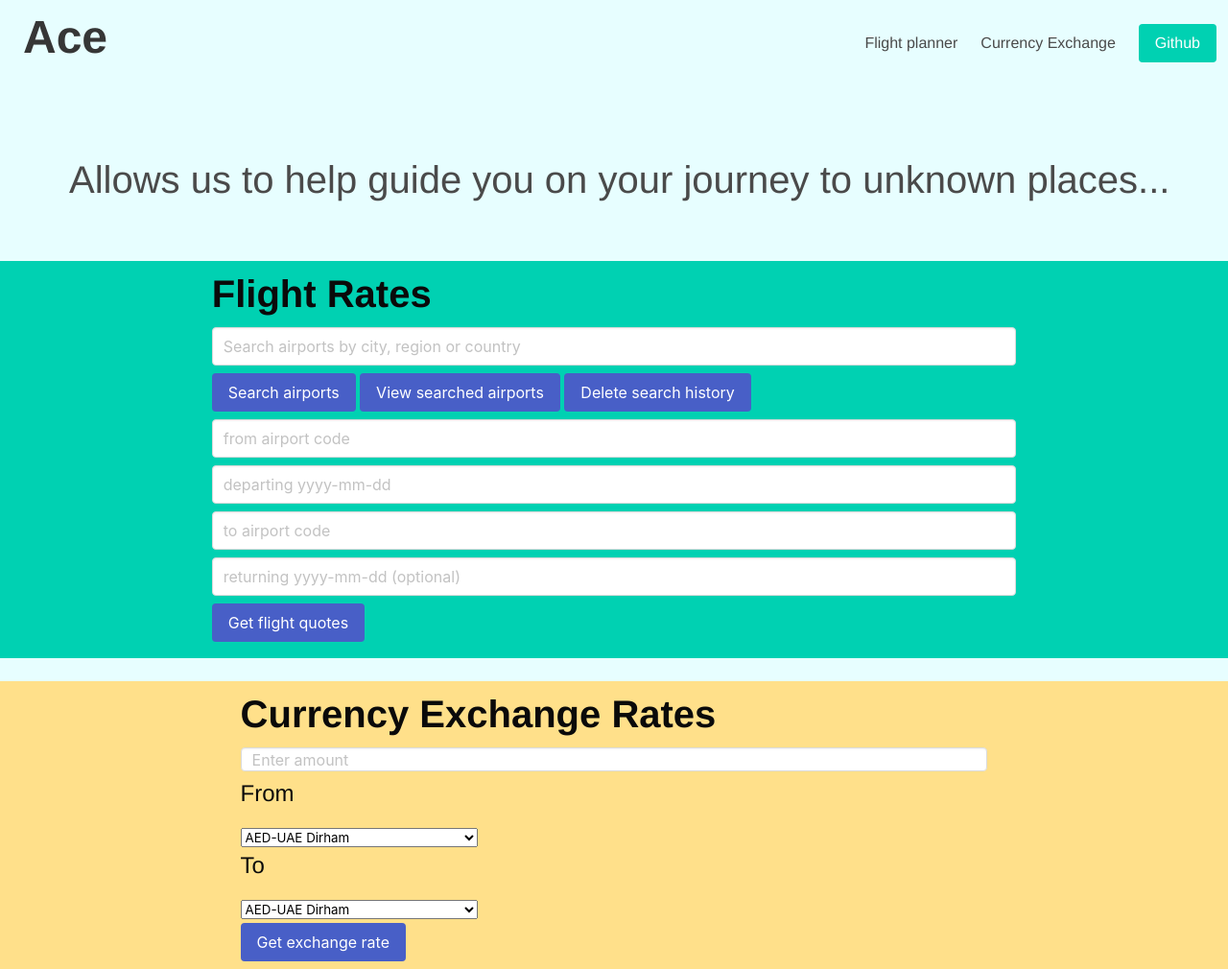
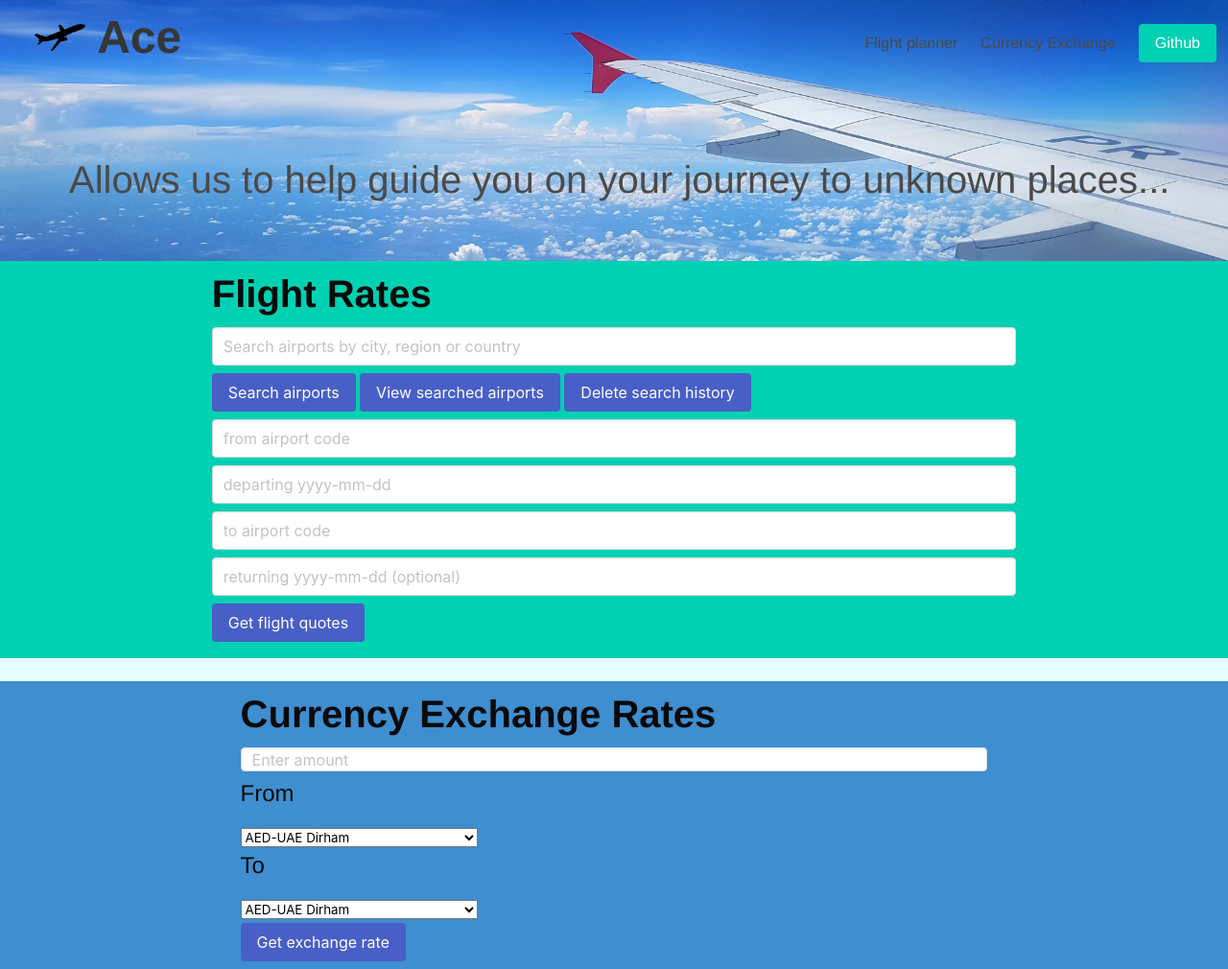
Before and after one commit to mikeymizell/flight-planner, a plain HTML site: page index.html in a window 1280 px wide. Shown: the top 1010 px of the page at 96% size. Drawn offline with nearby package versions, Linux system fonts and the light colour scheme.

Commit message:
Hero images added and colors updated in tiles

```diff
--- a/assets/css/style.css
+++ b/assets/css/style.css
@@ -8,6 +8,13 @@ body {
     font-family: Helvetica, Arial, sans-serif;
     color:  #0000cd;
     background-color:#e7feff;
+}
+
+.heroImg {
+    background-image: url(../images/hero-airplane.jpg);
+    background-position: center;
+    background-size: cover;
+    background-repeat: no-repeat;
 }
 
 #amount{
--- a/index.html
+++ b/index.html
@@ -12,13 +12,15 @@
 </head>
 
 <body>
-    <section class="hero">
+    <section class="hero heroImg">
         <header class="hero-head">
             <nav class="navbar">
-                <h1 class="navbar-brand title is-1 mt-3 ml-5">Ace</h1>
-                <div class="navbar-start">
-
-                </div>
+                <h1 class="navbar-brand title is-1 mt-3 ml-5">
+                    <a class="navbar-item">
+                        <img src="./assets/images/airplane.png">
+                    </a>
+                    Ace
+                </h1>
                 <div class="navbar-end">
                     <a class="navbar-item" href="#flights">Flight planner</a>
                     <a class="navbar-item" href="#exchange">Currency Exchange</a>
@@ -79,7 +81,7 @@
             <!-- <p id="errormodal">No results found. Try another airport, date or try again later.</p> -->
         </div>
 
-        <div class="tile is-parent notification is-warning is-fullhd level-item .img-responsive img1 control" id="currency exchange">
+        <div class="tile is-parent notification is-info is-fullhd level-item .img-responsive img1 control" id="currency exchange">
             <h3" class="title is-2 has-text-black">Currency Exchange Rates</h3>
             <input type="number" id="amount" placeholder="Enter amount" class="input mt-3">
             <div class="from-currency">
```
Also changed, not shown: assets/images/airplane.png (added), assets/images/hero-airplane.jpg (added).
